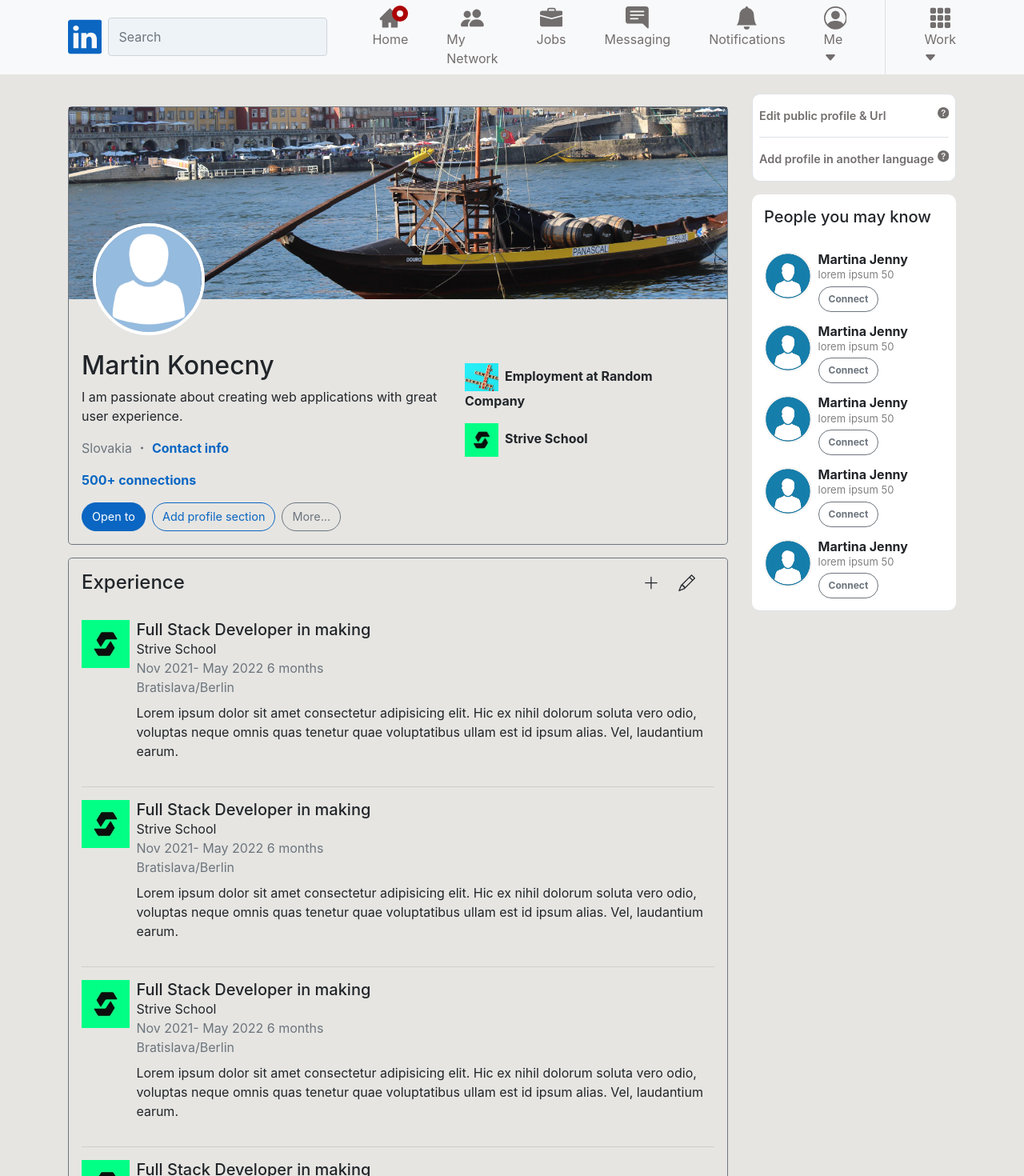
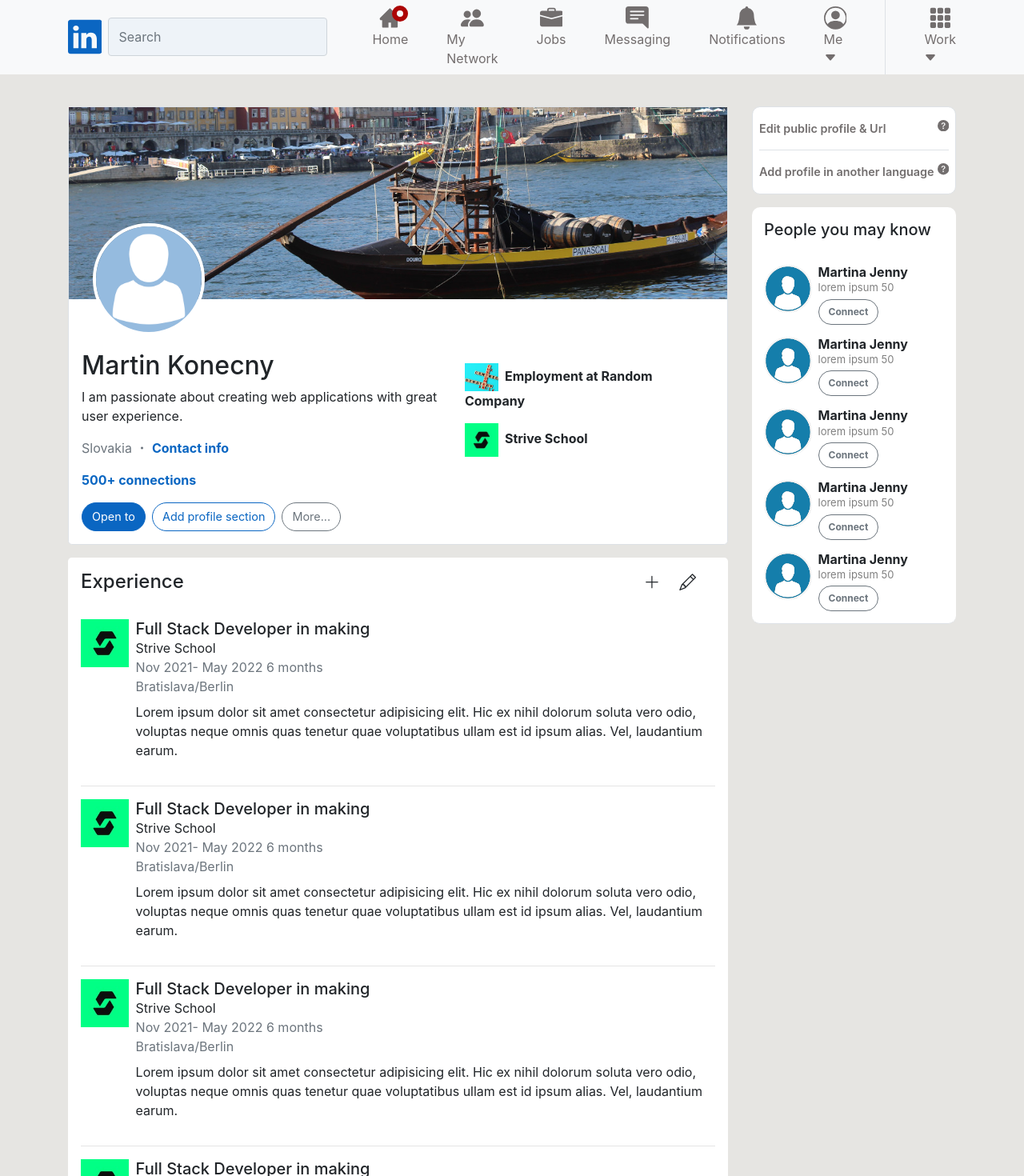
Before and after one commit to martin835/2nd-build-week, a React (Create React App) app in the folder linkedin-react/: page /1 in a window 1280 px wide. Shown: the top 1470 px of the page at 80% size. Built offline with nearby package versions, Linux system fonts and the light colour scheme.

Commit message:
Small changes

```diff
--- a/linkedin-react/src/components/ProfileExperienceContainer.jsx
+++ b/linkedin-react/src/components/ProfileExperienceContainer.jsx
@@ -4,7 +4,7 @@
 
 function ProfileExperienceContainer() {
   return (
-    <div className="p-3 border border-secondary rounded-lg  mt-3 mb-5">
+    <div className="p-3 rounded-lg bg-white  mt-3 mb-5">
       <div className="d-flex mb-4">
         <h4 className="mr-auto">Experience</h4>
         <div className="martin-profile-icon-large mr-4">
@@ -14,11 +14,10 @@
           <i className="bi bi-pencil"></i>
         </div>
       </div>
-      <OneExperienceCard/>
-      <OneExperienceCard/>
-      <OneExperienceCard/>
-      <OneExperienceCard/>
-
+      <OneExperienceCard />
+      <OneExperienceCard />
+      <OneExperienceCard />
+      <OneExperienceCard />
     </div>
   );
 }
--- a/linkedin-react/src/components/ProfileMainHero.jsx
+++ b/linkedin-react/src/components/ProfileMainHero.jsx
@@ -3,7 +3,7 @@
 function App() {
   return (
     <>
-      <div className="border border-secondary rounded-lg  mt-3">
+      <div className="border  rounded-lg bg-white mt-3">
         <div
           className="martin-profile-hero-main-container"
           style={{
--- a/linkedin-react/src/components/SidebarEdit.jsx
+++ b/linkedin-react/src/components/SidebarEdit.jsx
@@ -3,7 +3,7 @@
 
 const SidebarEdit = () => {
   return (
-    <Container>
+    <Container className="mt-3">
       <Row>
         <>
           <div className="ali-side-edit w-100 px-2 border">
```
